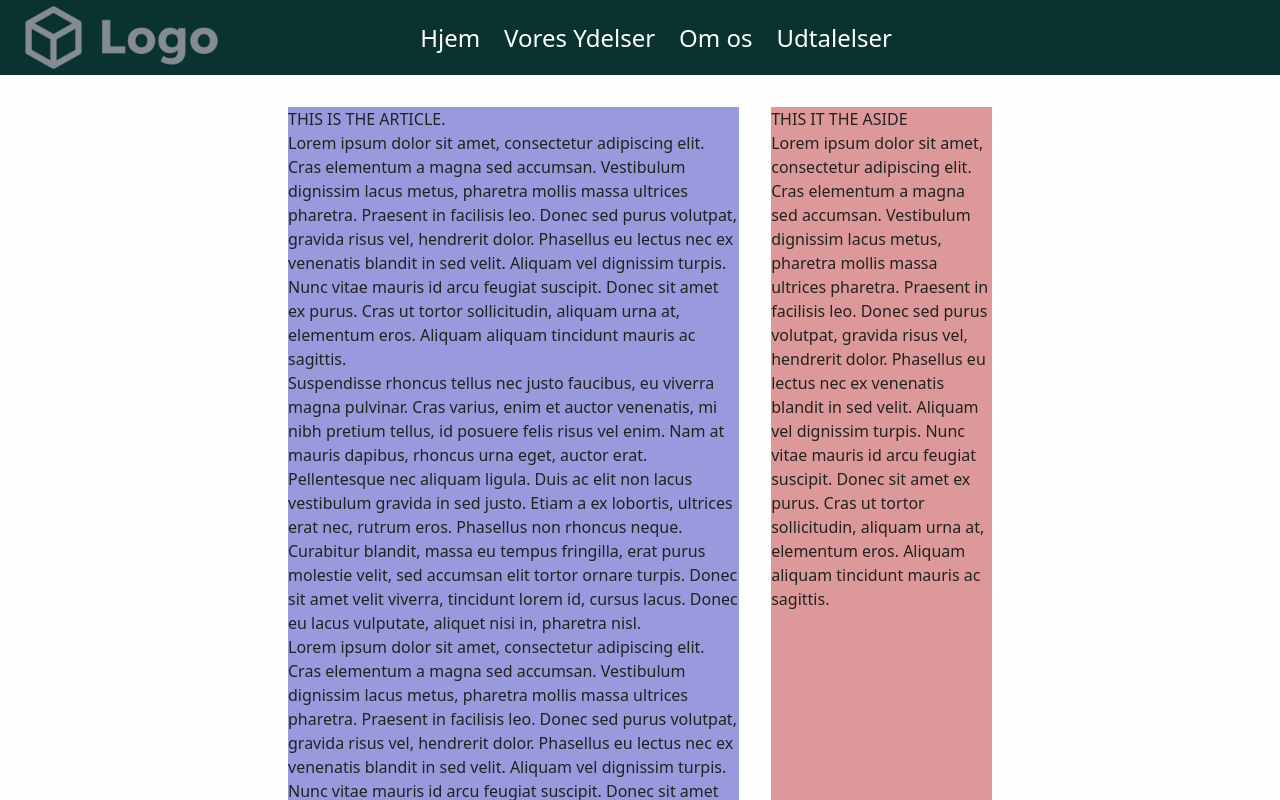
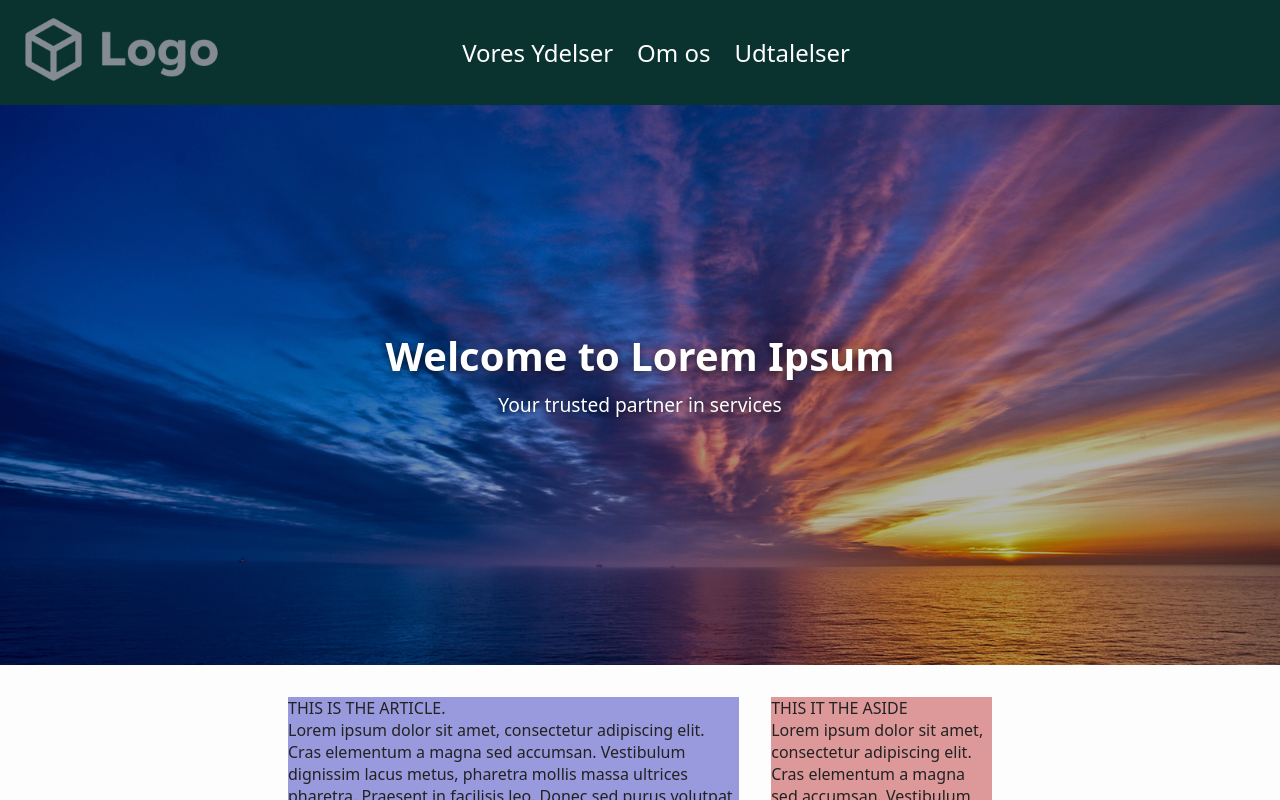
Before and after one commit to ke-kjaergaard/webudvikling-exam-project, a plain HTML site: page index.html in a window 1280 px wide. Shown: the top 800 px of the page. Drawn offline with Linux system fonts and the light colour scheme.

Commit message:
Index and template: updated styling and nav
Also created gitignore for my working notes.

```diff
--- a/index.html
+++ b/index.html
@@ -11,12 +11,11 @@
 
 <body>
     <header>
-        <img src="images/logo.png" height="75px" width="auto">
+        <a href="index.html">
+            <img src="images/logo.png" alt="Forside" style="font-size: 500%;">
+        </a>
         <nav>
             <ul>
-                <li>
-                    <a href="#">Hjem</a>
-                </li>
                 <li>
                     <a href="#">Vores Ydelser</a>
                 </li>
@@ -29,7 +28,14 @@
             </ul>
         </nav>
     </header>
+    <section class="hero">
+        <img src="images/sunrise-compressed.jpg" alt="A picture of a sunrise" height: auto>
 
+        <div class="hero-text">
+            <h1>Welcome to Lorem Ipsum</h1>
+            <p> Your trusted partner in services</p>
+        </div>
+    </section>
     <main>
         <article>
             THIS IS THE ARTICLE.
@@ -78,7 +84,6 @@
             tortor sollicitudin, aliquam urna at, elementum eros. Aliquam aliquam tincidunt mauris ac sagittis.
         </aside>
     </main>
-    <img src="images/sunrise-compressed.jpg" alt="A picture of a sunrise" height: auto>
     <section class="text">
         <p>
             Lorem ipsum dolor sit amet, consectetur adipiscing elit. Cras elementum a magna sed accumsan. Vestibulum
--- a/style.css
+++ b/style.css
@@ -20,6 +20,7 @@ header {
 	position: sticky;
 	top: 0;
 	z-index: 10;
+	height: 105px;
 }
 
 header>* {
@@ -28,6 +29,8 @@ header>* {
 
 header img {
 	margin-right: auto;
+	height: 75px;
+	width: auto;
 }
 
 /* ===== Navigation ===== */
@@ -50,14 +53,11 @@ nav ul {
 	padding: 0;
 }
 
-nav li {
-	font-size: 150%;
-}
-
-nav a {
+header a {
 	color: #fff;
 	text-decoration: none;
 	font-weight: 500;
+	font-size: 150%;
 }
 
 nav a:hover {
@@ -68,7 +68,6 @@ nav a:hover {
 
 body {
 	font-family: system-ui, sans-serif;
-	line-height: 1.5;
 	color: #222;
 	background-color: #fdfdfd;
 	min-height: 100vh;
@@ -105,6 +104,62 @@ aside {
 	flex: 1 1 30%;
 	background-color: #dd9999;
 }
+
+.hero {
+	position: relative;
+	width: 100vw;
+	margin: 0 calc(50% - 50vw);
+	/* makes it stretch edge-to-edge */
+	overflow: hidden;
+}
+
+.hero img {
+	width: 100%;
+	height: 70vh;
+	/* adjust how tall you want it */
+	object-fit: cover;
+	/* crops edges but keeps proportions */
+	display: block;
+	filter: brightness(0.7);
+	/* darkens the image a bit for text contrast */
+}
+
+.hero-text {
+	position: absolute;
+	top: 50%;
+	left: 50%;
+	transform: translate(-50%, -50%);
+	color: white;
+	text-align: center;
+	max-width: 80%;
+}
+
+.hero-text h1 {
+	font-size: 2.5rem;
+	margin-bottom: 0.5rem;
+	text-shadow: 0 2px 8px rgba(0, 0, 0, 0.6);
+}
+
+.hero-text p {
+	font-size: 1.2rem;
+	margin-bottom: 1.5rem;
+	text-shadow: 0 1px 5px rgba(0, 0, 0, 0.5);
+}
+
+.hero-text .cta {
+	background: #ff9900;
+	color: #fff;
+	padding: 0.75rem 1.5rem;
+	border-radius: 0.5rem;
+	text-decoration: none;
+	font-weight: 600;
+	transition: background 0.9s ease;
+}
+
+.hero-text .cta:hover {
+	background: #cc7a00;
+}
+
 
 @media (max-width: 768px) {
 	main {
```
Also changed, not shown: template.html (+15 -3 lines), 1 other file.
